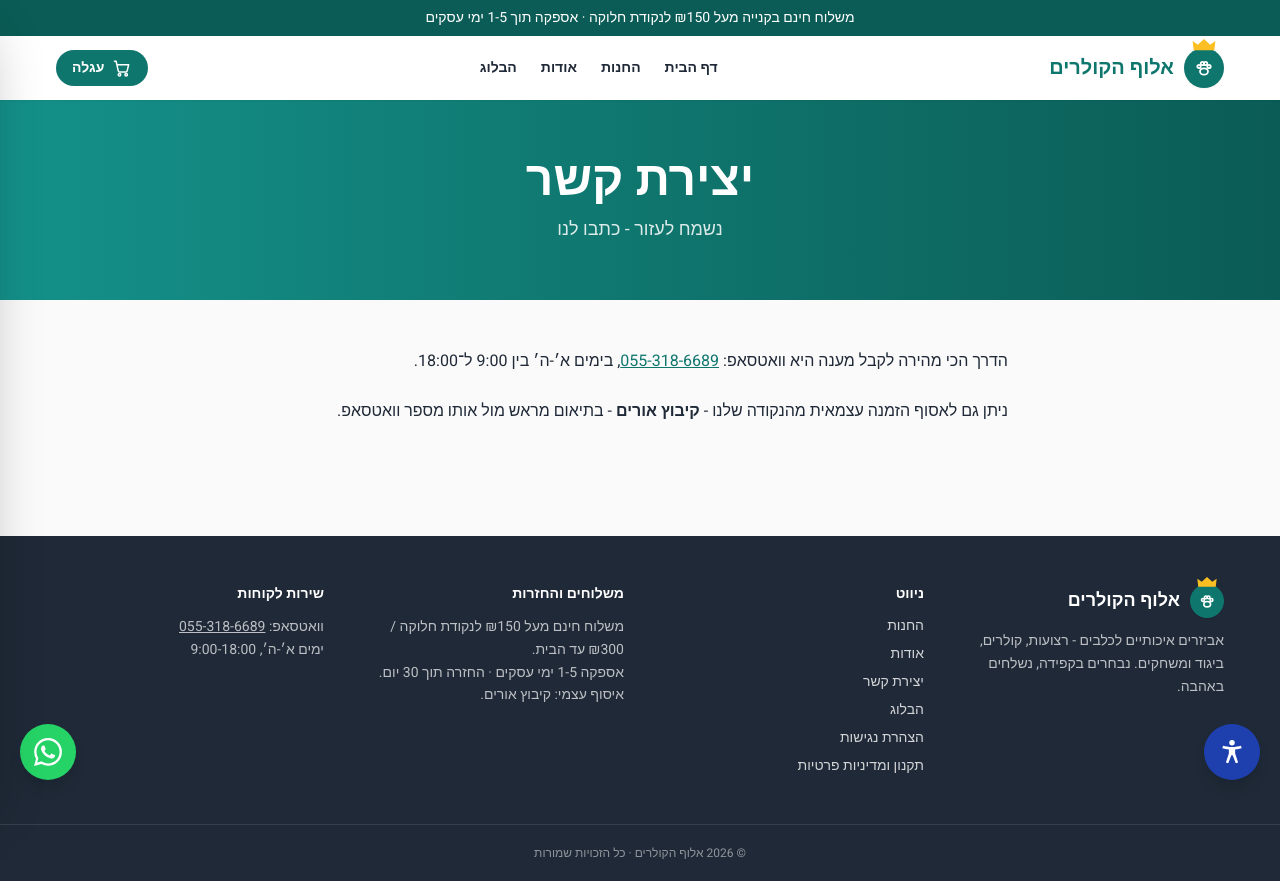
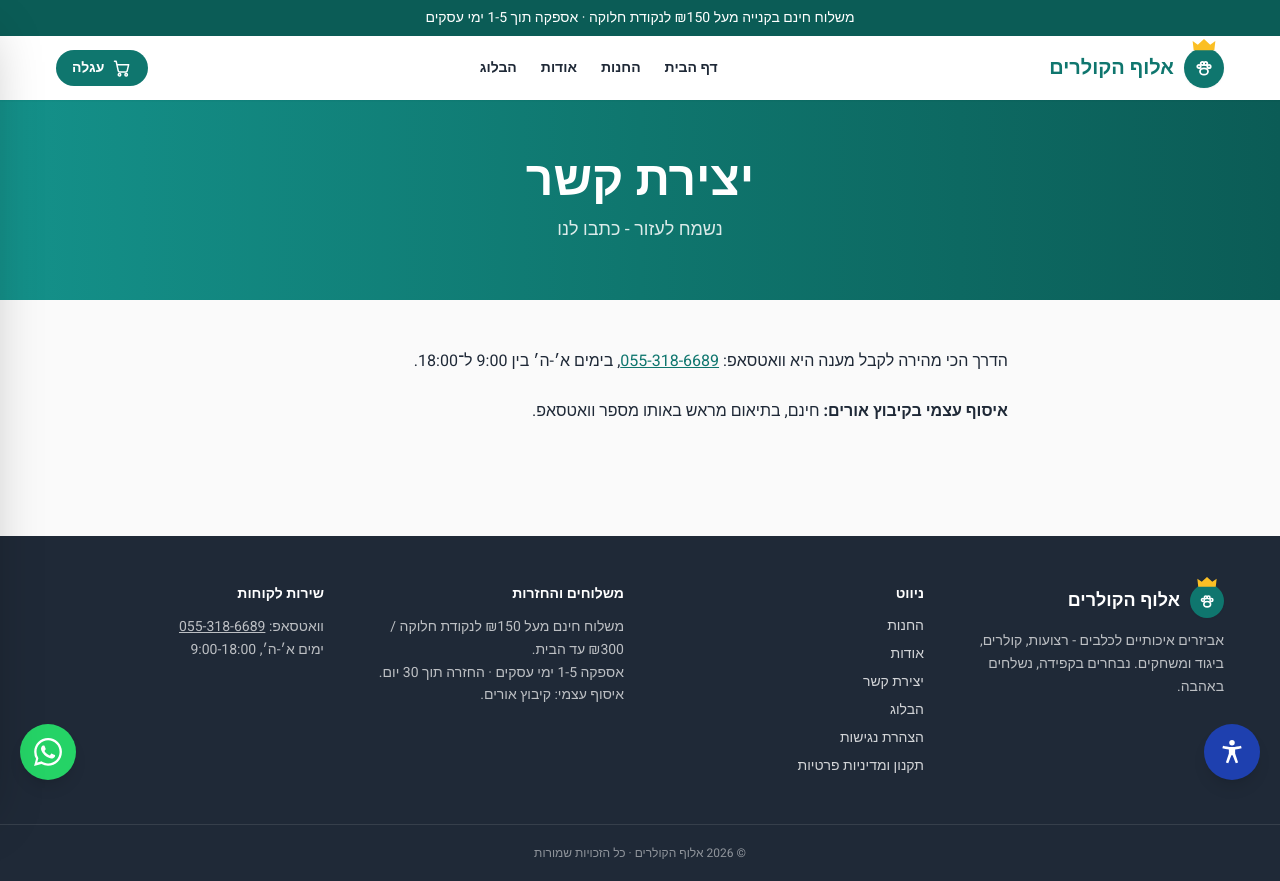
Before and after one commit to guyblumenfeld/king-of-collars, a Next.js app in the folder king-of-collars/: page /contact in a window 1280 px wide. Built offline with nearby package versions, Linux system fonts and the light colour scheme; no server answers.

Commit message:
Add files via upload

```diff
--- a/king-of-collars/app/contact/page.tsx
+++ b/king-of-collars/app/contact/page.tsx
@@ -31,8 +31,7 @@ export default function ContactPage() {
           , בימים א׳-ה׳ בין 9:00 ל־18:00.
         </p>
         <p>
-          ניתן גם לאסוף הזמנה עצמאית מהנקודה שלנו - <strong>קיבוץ אורים</strong> -
-          בתיאום מראש מול אותו מספר וואטסאפ.
+          <strong>איסוף עצמי בקיבוץ אורים:</strong> חינם, בתיאום מראש באותו מספר וואטסאפ.
         </p>
       </section>
     </div>
```
